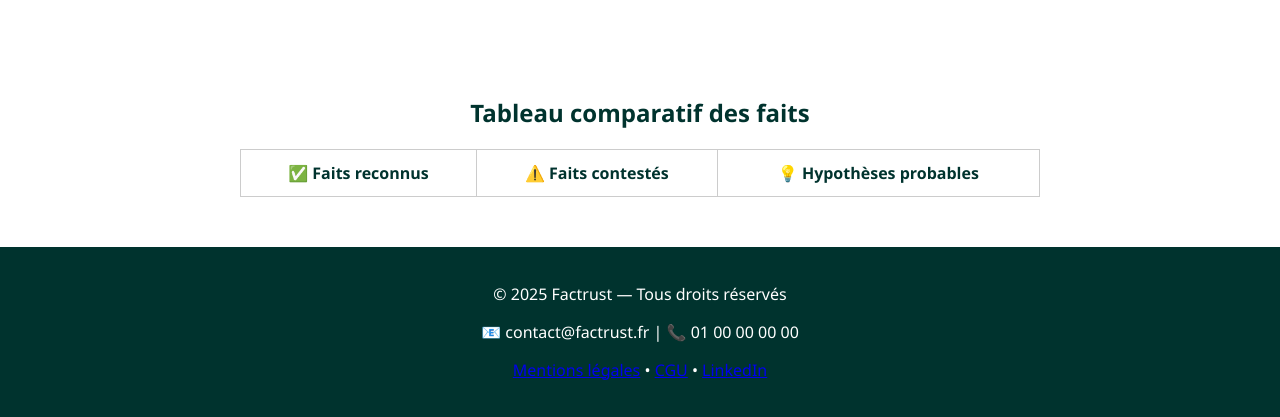
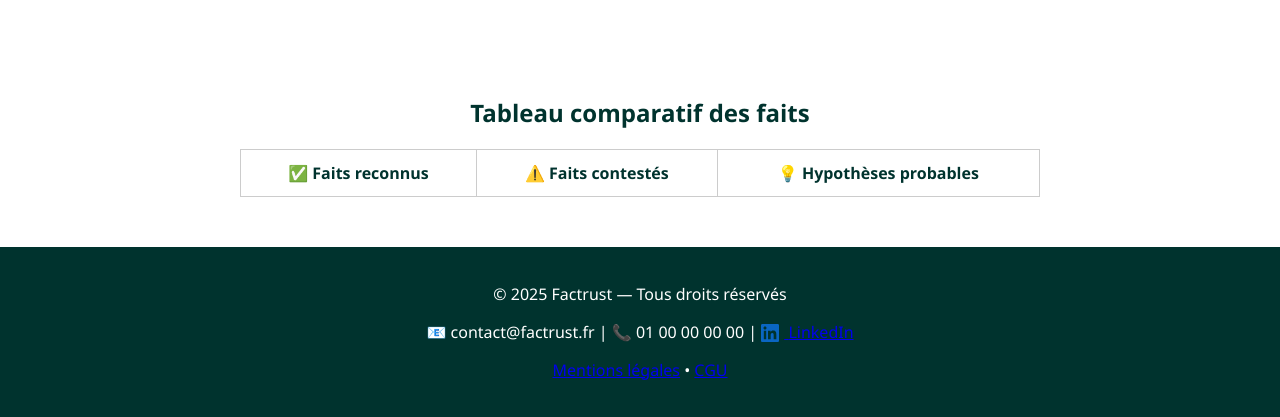
Before and after one commit to Factrustemms/Factrust, a Flask app: page /analyse in a window 1280 px wide. Shown: the part 385-802 px from the top of the page. Run offline with Flask 3, Linux system fonts and the light colour scheme; lists and menus that the app fills with data are empty; some libraries are stand-ins or nearby versions.

Commit message:
Update analyse.html

```diff
--- a/templates/analyse.html
+++ b/templates/analyse.html
@@ -66,8 +66,20 @@
 
   <footer>
     <p>© 2025 Factrust — Tous droits réservés</p>
-    <p>📧 contact@factrust.fr | 📞 01 00 00 00 00</p>
-    <p><a href="#">Mentions légales</a> • <a href="#">CGU</a> • <a href="#">LinkedIn</a></p>
+    <p>
+      📧 contact@factrust.fr |
+      📞 01 00 00 00 00 |
+      <a href="https://www.linkedin.com/in/emma-blanquet-5979272bb/" target="_blank" rel="noopener noreferrer" class="linkedin-link">
+        <svg xmlns="http://www.w3.org/2000/svg" width="18" height="18" viewBox="0 0 24 24" fill="#0A66C2" style="vertical-align: middle; margin-right: 5px;">
+          <path d="M20.447 20.452h-3.554v-5.569c0-1.328-.026-3.036-1.849-3.036-1.851 0-2.135 1.445-2.135 2.939v5.666H9.354V9h3.414v1.561h.049c.476-.9 1.637-1.849 3.369-1.849 3.602 0 4.268 2.369 4.268 5.455v6.285zM5.337 7.433c-1.144 0-2.07-.927-2.07-2.07 0-1.144.926-2.07 2.07-2.07s2.07.926 2.07 2.07c0 1.143-.926 2.07-2.07 2.07zM6.914 20.452H3.76V9h3.154v11.452zM22.225 0H1.771C.792 0 0 .771 0 1.723v20.554C0 23.228.792 24 1.771 24h20.451C23.2 24 24 23.228 24 22.277V1.723C24 .771 23.2 0 22.225 0z"/>
+        </svg>
+        <span class="linkedin-text">LinkedIn</span>
+      </a>
+    </p>
+    <p>
+      <a href="#">Mentions légales</a> •
+      <a href="#">CGU</a>
+    </p>
   </footer>
 
   <!-- Scripts nécessaires -->
```
